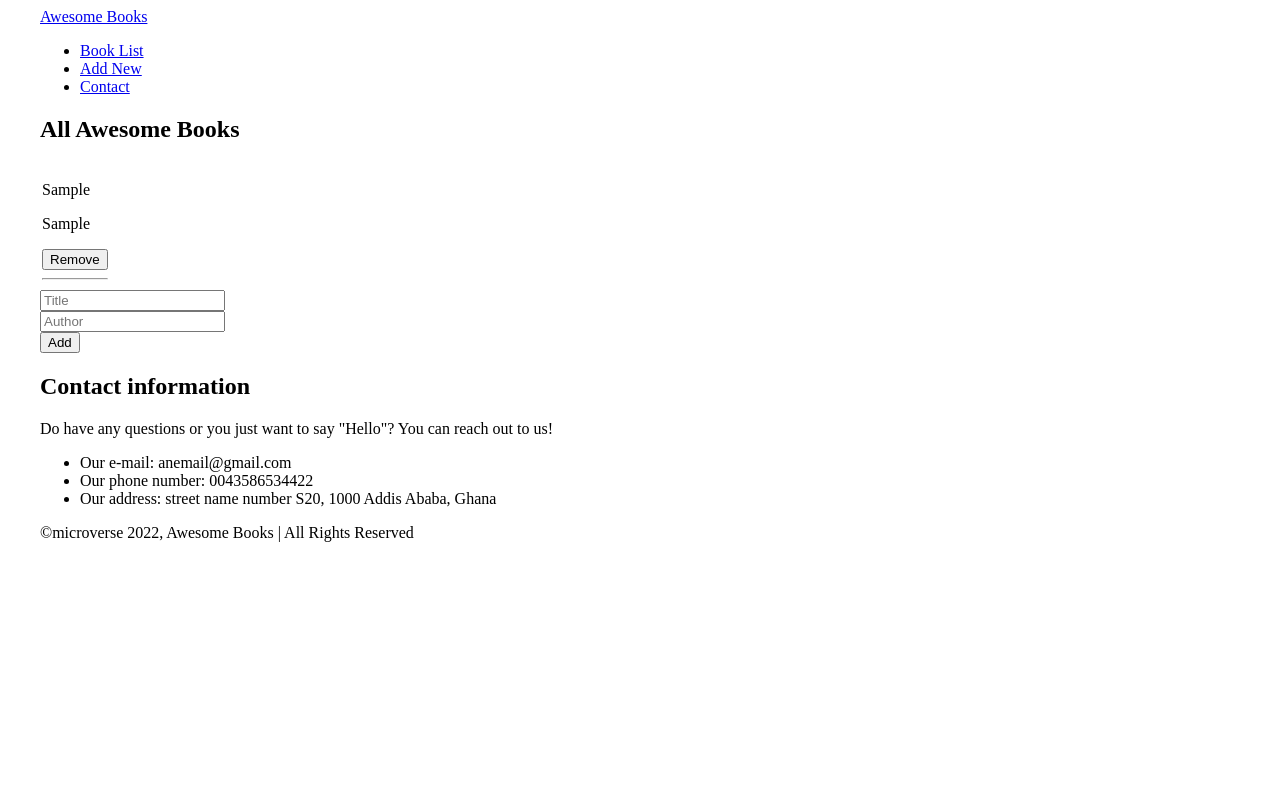
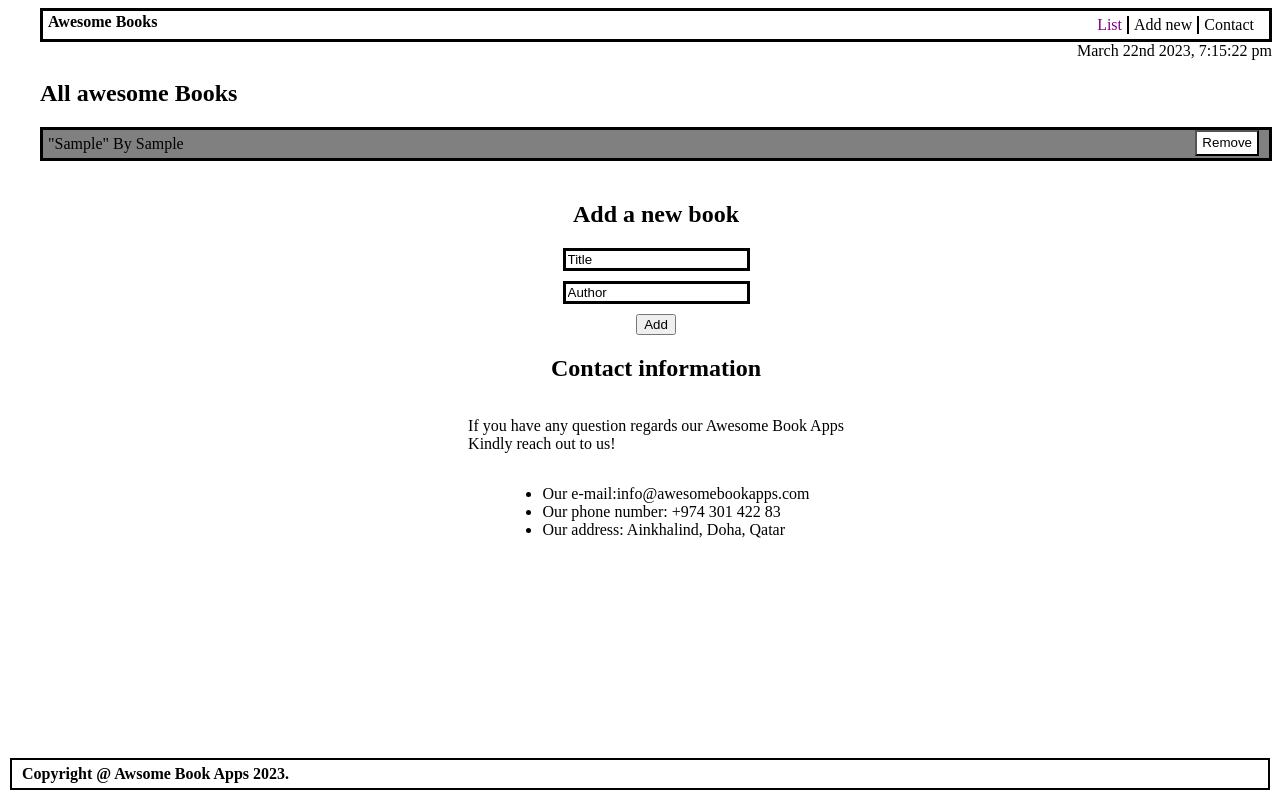
Before and after one commit to Abmart0803/Awesome-books-JavaScript-Project, a website: page index.html in a window 1280 px wide. Both pictures are taken after typing "Sample", "Sample" into the empty fields and a click on the button "Add". Drawn offline with Linux system fonts and the light colour scheme.

Commit message:
Modify index.html file style.css file and script.js file to complete the navigation menu of the project.

```diff
--- a/index.html
+++ b/index.html
@@ -1,67 +1,63 @@
 <!DOCTYPE html>
 <html lang="en">
   <head>
-  <meta charset="UTF-8">
-  <meta http-equiv="X-UA-Compatible" content="IE=edge">
-  <meta name="viewport" content="width=device-width, initial-scale=1.0">
-  <link rel="stylesheet" href="./style.css">
+    <meta charset="UTF-8" />
+    <meta http-equiv="X-UA-Compatible" content="IE=edge" />
+    <meta name="viewport" content="width=device-width, initial-scale=1.0" />
+    <link rel="stylesheet" href="./style.css" />
     <title>Awesome books</title>
   </head>
   <body>
-  <header>
-    <nav class="">
-          <a class="" href="#">Awesome Books</a>
-          <ul>
-              <li class="nav-li">
-                <a href="#">Book List </a>
-              </li>
-              <li class="nav-li">
-                <a class="nav-link" href="#">Add New</a>
-              </li>
-              <li class="nav-li">
-                <a class="nav-link" href="#">Contact</a>
-              </li>
+    <header title="Header">
+      <h4>Awesome Books</h4>
+      <nav id="nav">
+        <ul id="ul">
+          <li class="books current" >List</li>
+          <li class="add-new" >Add new</li>
+          <li class="contact">Contact</li>
         </ul>
       </nav>
     </header>
     <main>
-  <section id="books">
-    <h2>All Awesome Books</h2>
-    <table class="table">
-    <tbody id="books-list">
-
-    </tbody>
-    </table>
+      <div class="time-stamp">March 22nd 2023, 7:15:22 pm</div>
+      <div class="tabs">
+        <section id="books" class="tab">
+          <h1>All awesome Books</h1>
+          <div id="books-list"></div>
         </section>
-  <section id="add">
+        <section id="add-new" class="add-book hidden tab" title="Book List Section">
+          <h2>Add a new book</h2>
           <form id="form" action="#">
             <div>
-      <input id="book-title" type="text" placeholder="Title">
+              <input id="book-title" type="text" placeholder="Title" />
             </div>
             <div>
-      <input id="book-author" type="text" placeholder="Author">
+              <input id="book-author" type="text" placeholder="Author" />
             </div>
             <div>
-      <button type="submit">Add</button>
+              <button id="add-button" type="submit">Add</button>
             </div>
           </form>
         </section>
-  <section id="contact">
+        <section id="contact" class="contact-tab hidden tab">
           <h2>Contact information</h2>
           <p>
-      Do have any questions or you just want to say "Hello"? You can reach out to us!
+            If you have any question regards our Awesome Book Apps <br />
+            Kindly reach out to us!
           </p>
           <ul>
-      <li>Our e-mail: anemail@gmail.com</li>
-      <li>Our phone number: 0043586534422</li>
-      <li>Our address: street name number S20, 1000 Addis Ababa, Ghana</li>
+            <li>Our e-mail:info@awesomebookapps.com</li>
+            <li>Our phone number: +974 301 422 83</li>
+            <li>Our address: Ainkhalind, Doha, Qatar</li>
           </ul>
         </section>
+      </div>
     </main>
+    <footer>
+      <p class="copyright">Copyright @ Awsome Book Apps 2023.</p>
 
-<footer>
-    <p>©microverse 2022, Awesome Books | All Rights Reserved</p>
     </footer>
-<script src="/script.js"></script>
+
+    <script src="./script.js"></script>
   </body>
 </html>
--- a/script.js
+++ b/script.js
@@ -1,62 +1,42 @@
+//Header Navbar.
+const navs = document.querySelectorAll('nav ul li');
+navs.forEach((element) => {
+  element.addEventListener('click', () => {
+    const tabs = document.querySelectorAll('.tab');
+    tabs.forEach((tab) => {
+      tab.classList.add('blocked');
+    });
+    document.querySelector('.current').classList.remove('current');
+    const tabId = element.getAttribute('class');
+    document.querySelector(`#${tabId}`).classList.remove('blocked');
+    element.classList.add('current');
+  });
+});
+
+
 const bookTitle = document.getElementById('book-title');
 const bookAuthor = document.getElementById('book-author');
 const form = document.getElementById('form');
 
 const bookList = document.getElementById('books-list');
 
-let books = [];
-
-const reterevedBooks = localStorage.getItem('books');
-
-function bookLists() {
-  let finalHtml = '';
-
-  books.forEach((book) => {
-    const htmlToInsert = `
-      <div>
-        <p>${book.title}</p>
-        <p>${book.author}</p>
-        <button id="remove-book${book.id}"> Remove </button>
-      </div>
-      <hr>
-    `;
-    finalHtml += htmlToInsert;
-  });
-  bookList.innerHTML = finalHtml;
+class BookList {
+  constructor() {
+    this.books = [];
   }
 
-function removedBook() {
-  books.forEach((book) => {
-    const removeBtn = document.getElementById(`remove-book${book.id}`);
-    removeBtn.addEventListener('click', () => {
-      books = books.filter((element) => element.id !== book.id);
-
-      localStorage.setItem('books', JSON.stringify(books));
-      bookLists();
-      removedBook();
-    });
-  });
-}
-
-if (reterevedBooks) {
-  books.push(...JSON.parse(reterevedBooks));
-  bookLists();
-  removedBook();
-}
-
-form.addEventListener('submit', (e) => {
-  e.preventDefault();
+  addBook() {
     if (bookTitle.value.length !== 0 && bookAuthor.value.length !== 0) {
-    if (books.length !== 0) {
-      books.push({
+      if (this.books.length !== 0) {
+        this.books.push({
           title: bookTitle.value,
           author: bookAuthor.value,
-        id: books[books.length - 1].id + 1,
+          id: this.books[this.books.length - 1].id + 1,
         });
         bookTitle.value = '';
         bookAuthor.value = '';
       } else {
-      books.push({
+        this.books.push({
           title: bookTitle.value,
           author: bookAuthor.value,
           id: 1,
@@ -65,8 +45,57 @@ form.addEventListener('submit', (e) => {
         bookAuthor.value = '';
       }
 
-    localStorage.setItem('books', JSON.stringify(books));
-    bookLists();
-    removedBook();
+      localStorage.setItem('books', JSON.stringify(this.books));
+      this.renderBooks();
+      this.setRemoveEventListeners();
     }
+  }
+
+  renderBooks() {
+    let finalHtml = '';
+    let i = 0;
+    this.books.forEach((book) => {
+      let grayBg = '';
+      if (i % 2 === 0) {
+        grayBg = 'gray-bg';
+      }
+      const htmlContent = `
+        <div class="books ${grayBg}">
+          <p>"${book.title}" By ${book.author}</p>
+          <button id="remove-${book.id}"> Remove </button>
+        </div>
+      `;
+      i += 1;
+      finalHtml += htmlContent;
     });
+    bookList.innerHTML = `<div class="book-wrapper">${finalHtml}</div>`;
+  }
+
+  setRemoveEventListeners() {
+    this.books.forEach((book) => {
+      const removeBtn = document.getElementById(`remove-${book.id}`);
+      removeBtn.addEventListener('click', () => {
+        this.books = this.books.filter((element) => element.id !== book.id);
+
+        localStorage.setItem('books', JSON.stringify(this.books));
+        this.renderBooks();
+        this.setRemoveEventListeners();
+      });
+    });
+  }
+}
+
+const booksList = new BookList();
+
+const reterevedBooks = localStorage.getItem('books');
+
+if (reterevedBooks) {
+  booksList.books.push(...JSON.parse(reterevedBooks));
+  booksList.renderBooks();
+  booksList.setRemoveEventListeners();
+}
+
+form.addEventListener('submit', (e) => {
+  e.preventDefault();
+  booksList.addBook();
+});
--- a/style.css
+++ b/style.css
@@ -1,12 +1,152 @@
 body {
   margin-left: 40px;
-  padding: auto;
 }
 
-.hide {
+header {
+  border: 3px solid black;
+  display: flex;
+  justify-content: space-between;
+}
+
+header h4 {
+  margin: 2px 5px;
+}
+
+.nav-container {
+  display: flex;
+  justify-content: space-between;
+  padding: 5px;
+  border: 2px solid #000;
+  margin: 5px;
+}
+
+nav {
+  margin: 5px 10px;
+  display: flex;
+}
+
+nav ul {
+  display: flex;
+  margin: initial;
+  gap: 5px;
+}
+
+nav li {
+  list-style: none;
+  border-right: 2px solid black;
+  padding-right: 5px;
+}
+
+nav li:hover {
+  cursor: pointer;
+}
+
+.contact {
+  border-right: none;
+}
+
+/* //Head Sectin styling........... */
+.time-stamp {
+  text-align: right;
+}
+
+.book-wrapper {
+  border: 3px solid black;
+  text-align: left;
+  display: flex;
+  flex-direction: column;
+}
+
+.books {
+  display: flex;
+  justify-content: space-between;
+}
+
+.gray-bg {
+  background-color: gray;
+}
+
+.books button {
+  padding: 2px 5px;
+  background-color: #fff;
+  margin-bottom: 2px;
+  margin-right: 10px;
+}
+
+.books p {
+  margin: 5px 5px;
+}
+
+.add-book {
+  margin-top: 20px;
+  text-align: center;
+  display: flex;
+  flex-direction: column;
+  align-items: center;
+}
+
+.form {
+  display: flex;
+  flex-direction: column;
+  text-align: right;
+}
+
+.nav-menu {
+  display: flex;
+  align-items: center;
+  list-style: none;
+  gap: 8px;
+}
+
+.add-book input {
+  border: 3px solid black;
+  margin-bottom: 10px;
+}
+
+.form-container {
+  text-align: center;
+}
+
+.add-book input::placeholder {
+  color: black;
+}
+
+.btn-add {
+  background-color: #fff;
+}
+
+/* contact */
+
+.contact-tab {
+  margin-bottom: 50px;
+  display: flex;
+  flex-direction: column;
+  align-items: center;
+  text-align: left;
+}
+
+footer {
+  display: flex;
+  justify-content: left;
+  position: fixed;
+  border: 2px solid black;
+  bottom: 0;
+  left: 0;
+  right: 0;
+  margin: 10px;
+}
+
+.copyright {
+  font-weight: bold;
+  margin: 5px 10px;
+}
+
+/* Hidding tabs */
+
+.blocked {
   display: none;
 }
 
-.show {
-  display: block;
+.current {
+  color: purple;
 }
```
Also changed, not shown: 1 other file. Lines whose indentation alone changed are shown as unchanged.
